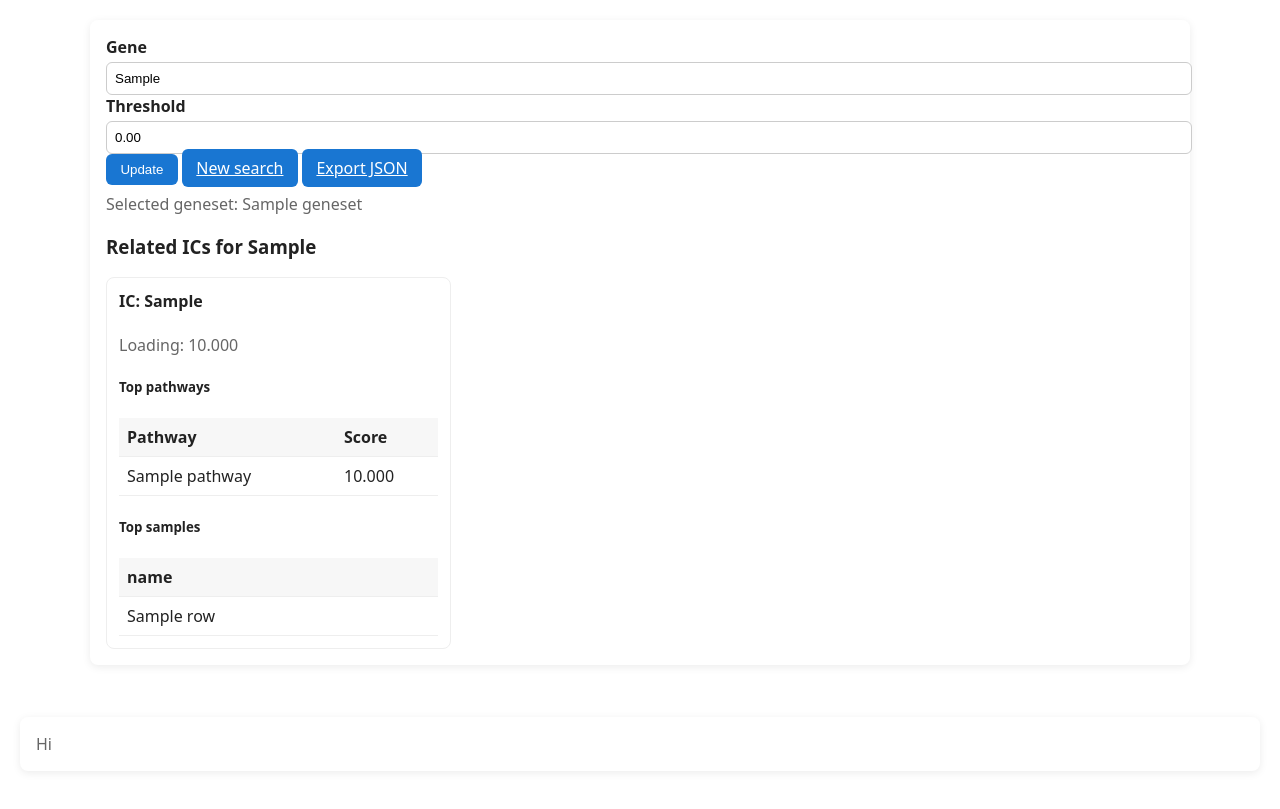
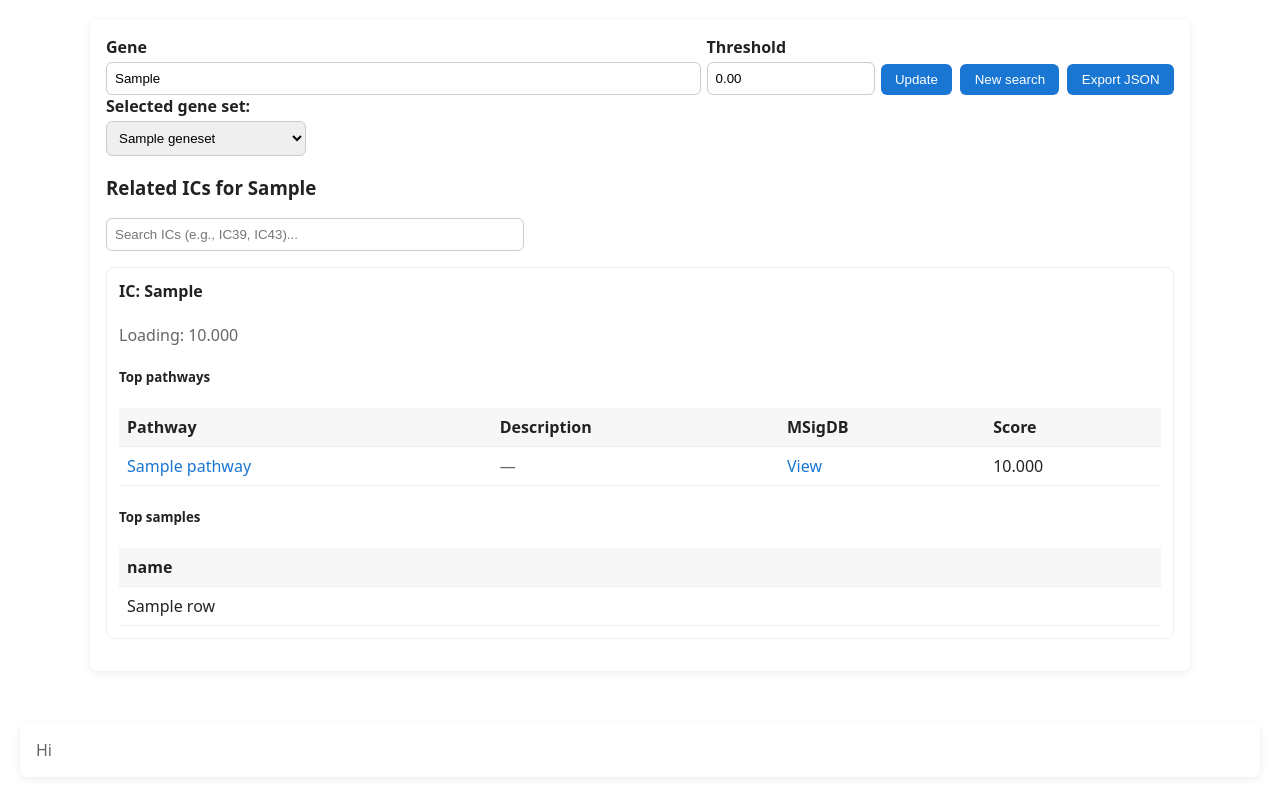
Before and after one commit to Arkhan12345/Bachelor-s-Project, a Flask app: template App/webapp/templates/results.html in a window 1280 px wide. Shown: the part 59-868 px from the top of the page. Before the commit the page ends 809 px from the top, so only its background shows below. Run offline with Flask 2, Linux system fonts and the light colour scheme; the template is opened without the code that fills it: most values are stand-ins (such as "Sample title", 1, 10 or a date in 2020); parts of the project's set-up code (start-up, migrations or seed data) failed here and were passed over.

Commit message:
added links from pathways; refined look

```diff
--- a/App/pipeline.py
+++ b/App/pipeline.py
@@ -98,6 +98,71 @@ def find_ic(gene_symbol, threshold: float = 3):
 
     return results
 
+def find_pathway_ics(pathway_name, threshold: float = 3):
+    """Find ICs related to a specific pathway.
+
+    Args:
+        pathway_name: the pathway name
+        threshold: value to consider a score "strong"
+
+    Returns:
+        List of dicts with IC info, or error string
+    """
+    # Check if pathway exists in GSEA matrix
+    if pathway_name not in gsea.index:
+        return f"Pathway '{pathway_name}' not found in GSEA matrix"
+
+    # Get the pathway's row and filter for strong IC associations
+    pathway_row = gsea.loc[pathway_name]
+    strong_ics = pathway_row[(pathway_row > threshold) | (pathway_row < -threshold)]
+
+    if strong_ics.empty:
+        return f"No strong IC associations found for pathway {pathway_name}"
+
+    # Sort by absolute value descending
+    strong_ics = strong_ics.reindex(strong_ics.abs().sort_values(ascending=False).index)
+
+    results = []
+
+    # Get filtered matrices for top genes and samples
+    ic_filtered = filter_ic(threshold)
+    mixing_filtered = filter_mixing_m(threshold)
+
+    for ic_name in strong_ics.index:
+        # Top genes for this IC (genes with strong loadings)
+        if ic_name in ic_filtered.columns:
+            top_gene_loadings = ic_filtered[ic_name].dropna().sort_values(ascending=False, key=abs).head(10)
+            # Map entrez IDs to symbols
+            top_genes = []
+            for entrez_id in top_gene_loadings.index:
+                gene_info = genes[genes["ENTREZID"] == entrez_id]
+                if not gene_info.empty:
+                    top_genes.append({
+                        "ENTREZID": str(int(entrez_id)),
+                        "SYMBOL": str(gene_info.iloc[0]["SYMBOL"]),
+                        "GENETITLE": str(gene_info.iloc[0]["GENETITLE"]),
+                        "Loading": top_gene_loadings[entrez_id]
+                    })
+        else:
+            top_genes = []
+
+        # Top samples for this IC
+        if ic_name in mixing_filtered.index:
+            active_samples = mixing_filtered.loc[ic_name].dropna().sort_values(ascending=False).head(10)
+        else:
+            active_samples = pd.Series(dtype=float)
+
+        sample_meta = meta.loc[meta.index.isin(active_samples.index)]
+
+        results.append({
+            "IC": ic_name,
+            "Score": strong_ics[ic_name],
+            "Top_Genes": top_genes,
+            "Top_Samples": sample_meta.to_dict(orient="records")
+        })
+
+    return results
+
 gene_of_interest = "TP53"
 related_ics = find_ic(gene_of_interest)
 for ic_info in related_ics:
--- a/App/webapp/app.py
+++ b/App/webapp/app.py
@@ -16,7 +16,7 @@ APP_DIR = THIS_DIR.parent
 if str(APP_DIR) not in sys.path:
     sys.path.insert(0, str(APP_DIR))
 
-from pipeline import find_ic, genes
+from pipeline import find_ic, find_pathway_ics, genes
 
 # Flask app setup
 app = Flask(__name__, template_folder=str(THIS_DIR / "templates"), static_folder=str(THIS_DIR / "static"))
@@ -154,6 +154,7 @@ def search():
         entrez=row["ENTREZID"],
         genetitle=row["GENETITLE"],
         geneset=geneset,
+        genesets=GENESET_DATABASES,
         threshold=threshold,
         error=error,
         records=records,
@@ -210,6 +211,35 @@ def api_gene_suggest():
     return jsonify({"items": items})
 
 
+# Pathway-related ICs page
+@app.route("/pathway/<path:pathway_name>")
+def pathway_ics(pathway_name):
+    geneset = request.args.get("geneset", type=str, default="gsea_default")
+    threshold = request.args.get("threshold", default=3)
+    try:
+        threshold = float(threshold)
+    except Exception:
+        threshold = 3
+
+    result = find_pathway_ics(pathway_name, threshold=threshold)
+    error: Optional[str] = None
+    records: List[Dict[str, Any]] = []
+
+    if isinstance(result, str):
+        error = result
+    else:
+        records = result
+
+    return render_template(
+        "pathway_results.html",
+        pathway=pathway_name,
+        geneset=geneset,
+        threshold=threshold,
+        error=error,
+        records=records,
+    )
+
+
 if __name__ == "__main__":
     port = int(os.environ.get("PORT", "5000"))
     app.run(host="0.0.0.0", port=port, debug=True)
--- a/App/webapp/templates/base.html
+++ b/App/webapp/templates/base.html
@@ -13,9 +13,11 @@
     .row { display: flex; flex-wrap: wrap; gap: 1rem; align-items: flex-end; }
     .col { flex: 1 1 250px; }
     label { display: block; font-weight: 600; margin-bottom: 0.25rem; }
-    input[type="text"], input[type="number"] { width: 100%; padding: 0.5rem; border: 1px solid #ccc; border-radius: 6px; }
-    button, .button { background: #1976d2; color: #fff; border: none; padding: 0.5rem 0.9rem; border-radius: 6px; cursor: pointer; }
+    input[type="text"], input[type="number"], select { width: 100%; padding: 0.5rem; border: 1px solid #ccc; border-radius: 6px; }
+    button, .button { background: #1976d2; color: #fff; border: none; padding: 0.5rem 0.9rem; border-radius: 6px; cursor: pointer; text-decoration: none; display: inline-block; }
     button:hover, .button:hover { background: #135ea7; }
+    a { color: #1976d2; text-decoration: none; }
+    a:hover { text-decoration: underline; }
     table { width: 100%; border-collapse: collapse; }
     th, td { padding: 0.5rem; border-bottom: 1px solid #eee; text-align: left; vertical-align: top; }
     th { background: #f7f7f7; }
--- a/App/webapp/templates/results.html
+++ b/App/webapp/templates/results.html
@@ -2,26 +2,36 @@
 {% block title %}Results for {{ gene_display or gene }}{% endblock %}
 {% block content %}
 <div class="container">
-  <div class="row">
-    <div class="col">
-      <form action="{{ url_for('search') }}" method="get">
+  <form action="{{ url_for('search') }}" method="get">
+    <div class="row">
+      <div class="col">
         <label for="gene">Gene</label>
         <input type="text" id="gene" name="gene" value="{{ gene_display or gene }}" list="gene_options" autocomplete="off" />
         <datalist id="gene_options"></datalist>
         <input type="hidden" id="entrez" name="entrez" value="{{ entrez }}" />
         <input type="hidden" id="symbol" name="symbol" value="{{ gene }}" />
         <input type="hidden" id="genetitle" name="genetitle" value="{{ genetitle }}" />
+      </div>
+      <div class="col" style="max-width: 150px; margin-left: 0.5rem;">
         <label for="threshold">Threshold</label>
         <input type="number" id="threshold" name="threshold" value="{{ '%.2f'|format(threshold) }}" step="0.1" />
+      </div>
+      <div class="col" style="flex: 0 0 auto; display: flex; gap: 0.5rem; align-items: flex-end; margin-left: 0.5rem;">
         <button type="submit">Update</button>
-        <a class="button" href="{{ url_for('index') }}">New search</a>
-        <a class="button" href="{{ url_for('api_find_ic', symbol=gene, entrez=entrez, genetitle=genetitle, threshold=threshold) }}" target="_blank">Export JSON</a>
-      </form>
-      <div class="muted" style="margin-top:0.5rem;">
-        Selected geneset: {{ geneset }}
+        <button type="submit" formaction="{{ url_for('index') }}">New search</button>
+        <button class="button" formaction="{{ url_for('api_find_ic', symbol=gene, entrez=entrez, genetitle=genetitle, threshold=threshold) }}" target="_blank">Export JSON</button>
       </div>
     </div>
-  </div>
+    <div class="col" style="max-width: 200px;">
+        <label for="geneset">Selected gene set:</label>
+        <select id="geneset" name="geneset">
+          {% for gs in genesets %}
+            <option value="{{ gs.id }}" {% if gs.id == geneset %}selected{% endif %}>{{ gs.name }}</option>
+          {% endfor %}
+        </select>
+      </div>
+  </form>
+
 
   {% if error %}
     <div class="error" style="margin-top:1rem;">{{ error }}</div>
@@ -30,9 +40,15 @@
       <p class="muted">No strong IC associations found.</p>
     {% else %}
   <h3>Related ICs for {{ gene_display or gene }}</h3>
-      <div class="grid">
+
+      <!-- IC search/filter bar -->
+      <div style="margin-bottom: 1rem;">
+        <input type="text" id="ic_search" placeholder="Search ICs (e.g., IC39, IC43)..." style="max-width: 400px;" />
+      </div>
+
+      <div class="ic-list">
         {% for rec in records %}
-          <div class="card">
+          <div class="card ic-item" data-ic-name="{{ rec.IC }}" style="margin-bottom: 1rem;">
             <h4 style="margin-top:0;">IC: {{ rec.IC }}</h4>
             <div class="muted">Loading: {{ '%.3f'|format(rec.Loading) }}</div>
             {% if rec.Top_Pathways %}
@@ -40,11 +56,16 @@
               <div class="scroll-x">
                 <table>
                   <thead>
-                    <tr><th>Pathway</th><th>Score</th></tr>
+                    <th>Pathway</th><th>Description</th><th>MSigDB</th><th>Score</th>
                   </thead>
                   <tbody>
                     {% for k, v in rec.Top_Pathways.items() %}
-                      <tr><td>{{ k }}</td><td>{{ '%.3f'|format(v) }}</td></tr>
+                      <tr>
+                        <td><a href="{{ url_for('pathway_ics', pathway_name=k, threshold=threshold) }}">{{ k }}</a></td>
+                        <td class="muted">—</td>
+                        <td><a href="http://www.broadinstitute.org/gsea/msigdb/cards/{{ k }}" target="_blank" rel="noopener noreferrer">View</a></td>
+                        <td>{{ '%.3f'|format(v) }}</td>
+                      </tr>
                     {% endfor %}
                   </tbody>
                 </table>
@@ -127,4 +148,24 @@
     }
   });
 })();
+
+// IC search/filter functionality
+(function(){
+  const searchInput = document.getElementById('ic_search');
+  if (!searchInput) return;
+
+  searchInput.addEventListener('input', function(){
+    const query = searchInput.value.trim().toLowerCase();
+    const items = document.querySelectorAll('.ic-item');
+
+    items.forEach(function(item){
+      const icName = item.getAttribute('data-ic-name').toLowerCase();
+      if (!query || icName.includes(query)) {
+        item.style.display = '';
+      } else {
+        item.style.display = 'none';
+      }
+    });
+  });
+})();
 </script>
```
Also changed, not shown: App/webapp/templates/index.html (+4 -8 lines), App/webapp/templates/pathway_results.html (added, +109 -0 lines).
